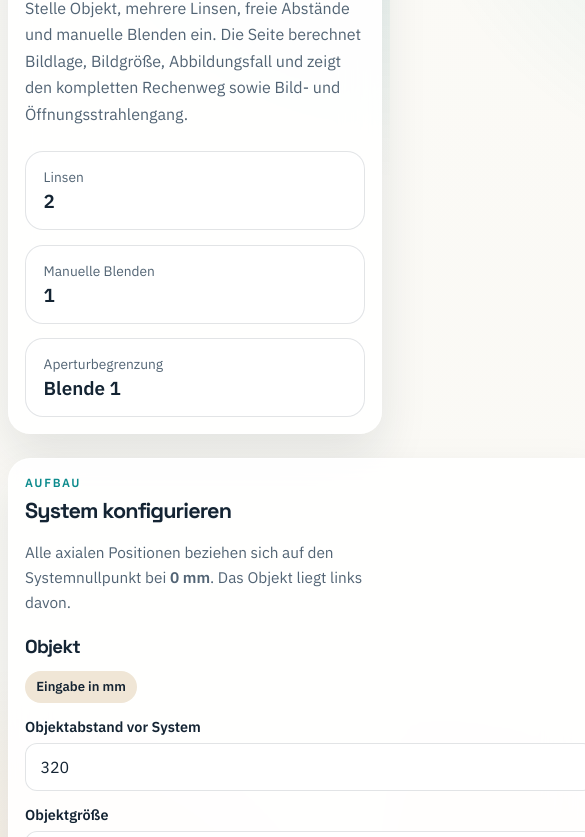
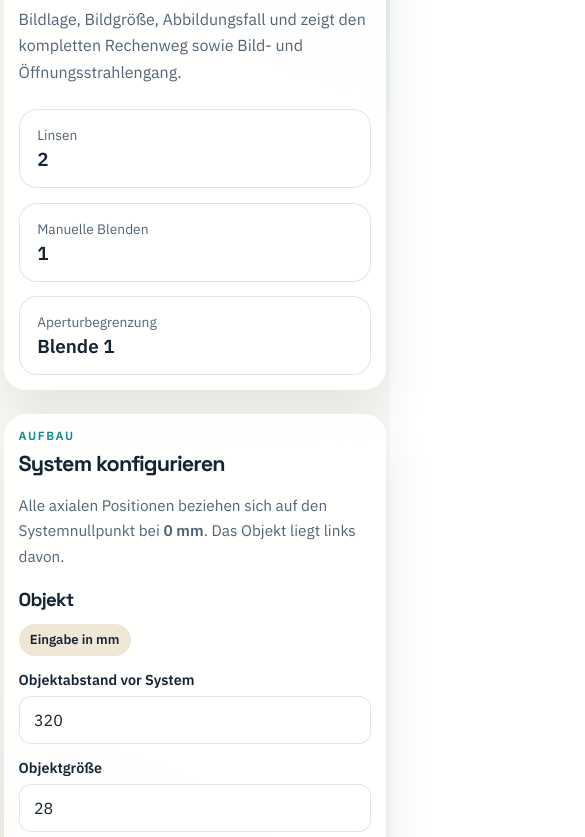
Before and after one commit to jp-gnad/LauingerOptik, a plain HTML site: page index.html in a window 390 px wide. Shown: the part 203-1040 px from the top of the page, 585 px wide, since content can reach past the window. Drawn offline with Linux system fonts and the light colour scheme.

Commit message:
mobil css fix

```diff
--- a/css/styles.css
+++ b/css/styles.css
@@ -33,6 +33,8 @@ html {
 body {
   margin: 0;
   min-height: 100vh;
+  width: 100%;
+  overflow-x: clip;
   font-family: var(--font-body);
   color: var(--ink);
   background:
@@ -52,6 +54,7 @@ button {
 
 .page-shell {
   width: min(1440px, calc(100% - 2rem));
+  max-width: 100%;
   margin: 1rem auto 2rem;
 }
 
@@ -69,6 +72,22 @@ button {
   gap: 1.5rem;
   padding: 2rem;
   margin-bottom: 1.5rem;
+}
+
+.hero > *,
+.layout > *,
+.split-panel > *,
+.section-head > *,
+.group-header > *,
+.diagram-header > *,
+.element-head > *,
+.element-title,
+.summary-card,
+.diagram-card,
+.calc-block,
+.distance-card,
+.notice {
+  min-width: 0;
 }
 
 .eyebrow,
@@ -368,6 +387,7 @@ button {
   font-family: var(--font-head);
   font-size: clamp(1.2rem, 2vw, 1.6rem);
   line-height: 1.1;
+  overflow-wrap: anywhere;
 }
 
 .summary-card p {
@@ -432,6 +452,7 @@ button {
   padding: 0.9rem;
   border-radius: var(--radius-sm);
   overflow-x: auto;
+  max-width: 100%;
   background: #152433;
   color: #eaf6f6;
   font-family: "IBM Plex Mono", "Cascadia Code", monospace;
@@ -553,7 +574,7 @@ button {
 
 @media (max-width: 720px) {
   .page-shell {
-    width: min(100% - 1rem, 100%);
+    width: calc(100% - 0.75rem);
     margin-inline: auto;
   }
 
@@ -591,4 +612,48 @@ button {
     width: 100%;
     justify-content: center;
   }
+
+  .element-head,
+  .element-title {
+    flex-direction: column;
+    align-items: flex-start;
+  }
 }
+
+@media (max-width: 480px) {
+  .page-shell {
+    width: calc(100% - 0.5rem);
+    margin-top: 0.25rem;
+    margin-bottom: 1rem;
+  }
+
+  .hero,
+  .control-panel,
+  .split-panel,
+  .diagram-card,
+  .element-card,
+  .summary-card,
+  .calc-block,
+  .distance-card,
+  .notice {
+    padding: 0.85rem;
+  }
+
+  .hero h1 {
+    font-size: clamp(1.7rem, 9vw, 2.3rem);
+    max-width: 100%;
+  }
+
+  .hero-text,
+  .section-copy,
+  .step-card p,
+  .distance-card p,
+  .notice p {
+    overflow-wrap: anywhere;
+  }
+
+  .pill,
+  .type-badge {
+    max-width: 100%;
+  }
+}
```
